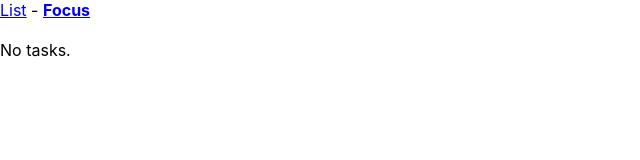
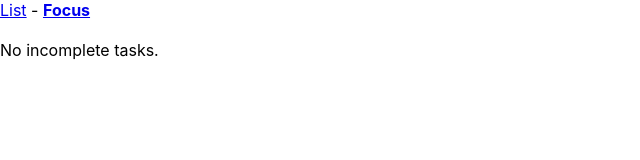
Before and after one commit to SabineZilde/Todo-List-with-TypeScript, a React (Create React App) app: page /focus in a window 1280 px wide. Shown: the top 160 px of the page, without its empty margins (0-640 px from the left). Built offline with nearby package versions, Linux system fonts and the light colour scheme.

Commit message:
feat: mark task completed in focus comp

```diff
--- a/src/screens/FocusScreen.tsx
+++ b/src/screens/FocusScreen.tsx
@@ -3,10 +3,21 @@ import { TasksProps } from '../types';
 
 type Props = TasksProps & {};
 
-const FocusScreen: React.FC<Props> = ({ tasks }) => {
-const task = tasks[0];
+const FocusScreen: React.FC<Props> = ({ tasks, updateTaskCompletion }) => {
+    const task = tasks.filter((task) => !task.isComplete)[0];
 
-    return task ? <div>{task.label}</div> : <div>No tasks.</div>;
+    const handleMarkCompleted = () => {
+        updateTaskCompletion(task.id, true);
+    };
+
+    return task ? (
+        <div>
+            <div>{task.label}</div>
+            <button onClick={handleMarkCompleted}>Mark completed</button>
+        </div>
+    ) : (
+        <div>No incomplete tasks.</div>
+    );
 };
 
 export default FocusScreen;
```
